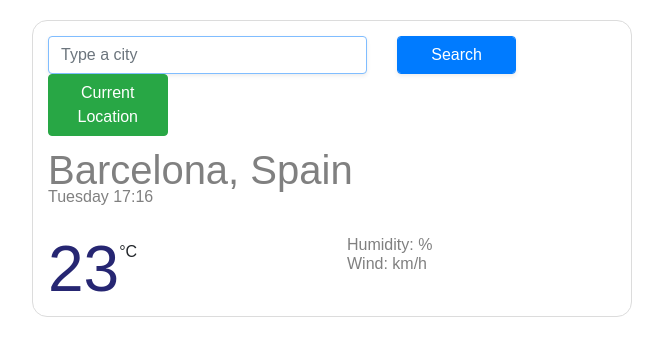
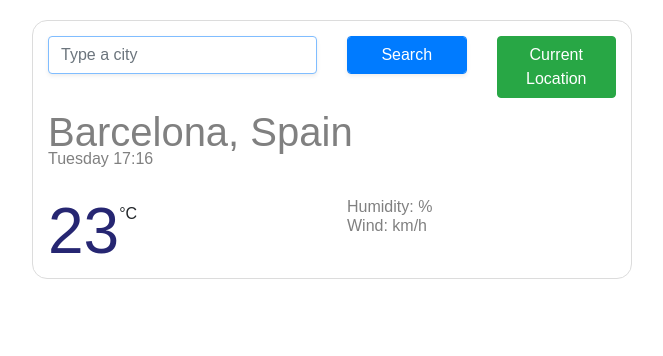
Before and after one commit to KendraLa/Search-Engine, a plain HTML site: page index.html in a window 1280 px wide. Shown: the whole page, without its empty margins (308-971 px from the left). Drawn offline with nearby package versions, Linux system fonts and the light colour scheme; no server answers.

Commit message:
Updated form again

```diff
--- a/index.html
+++ b/index.html
@@ -19,7 +19,7 @@
       <div class="search-engine">
         <form class="search-form" id="search-form">
           <div class="row">
-            <div class="col-7">
+            <div class="col-6">
               <input
                 type="search"
                 placeholder="Type a city"
```
